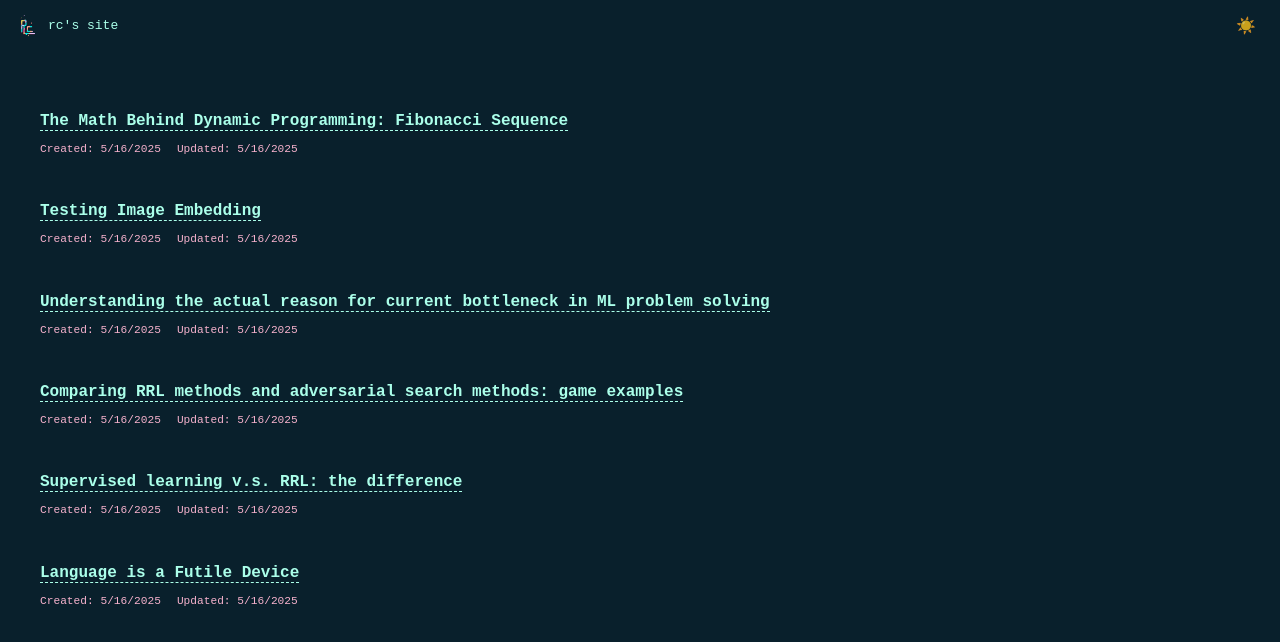
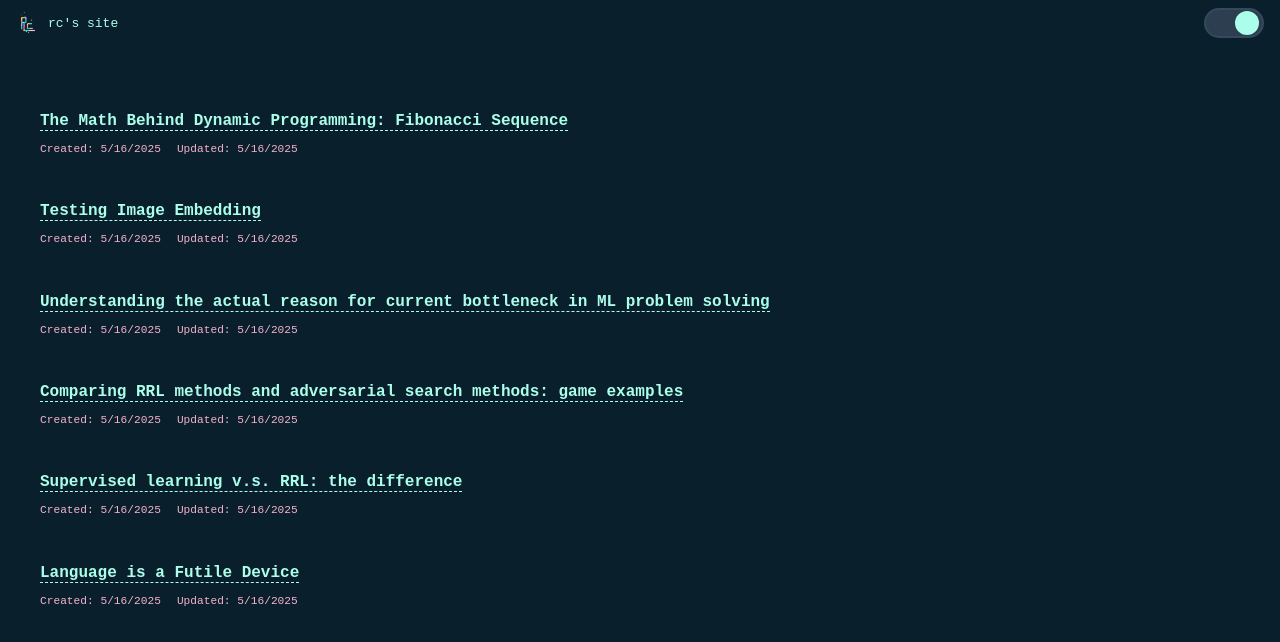
Before and after one commit to rcwoshimao/two-grains-of-salt, a React (Vite) app: page / in a window 1280 px wide. Shown: the top 642 px of the page. Built offline with nearby package versions, Linux system fonts and the light colour scheme.

Commit message:
Themed toggle for light/darkmode

```diff
--- a/package.json
+++ b/package.json
@@ -11,6 +11,7 @@
     "update-git-history": "node scripts/generate-git-history.js"
   },
   "dependencies": {
+    "framer-motion": "^12.12.1",
     "katex": "^0.16.22",
     "marked": "^12.0.0",
     "react": "^18.2.0",
--- a/src/components/Banner.css
+++ b/src/components/Banner.css
@@ -33,18 +33,3 @@
   line-height: 1;
   font-size: 13px;
 }
-
-.theme-toggle {
-  background: none;
-  border: none;
-  cursor: pointer;
-  padding: 0.5rem;
-  font-size: 16px;
-  opacity: 0.8;
-  transition: opacity 0.3s ease;
-  color: var(--text-body-color1);
-}
-
-.theme-toggle:hover {
-  opacity: 1;
-}
--- a/src/components/Banner.jsx
+++ b/src/components/Banner.jsx
@@ -1,27 +1,16 @@
 import { useState, useEffect } from 'react';
 import './Banner.css';
 import rcLogo from '../assets/rc.PNG';
+import ThemeToggle from './ThemeToggle';
 
 function Banner() {
-  const [theme, setTheme] = useState('dark');
-
-  useEffect(() => {
-    document.documentElement.setAttribute('data-theme', theme);
-  }, [theme]);
-
-  const toggleTheme = () => {
-    setTheme(theme === 'dark' ? 'light' : 'dark');
-  };
-
   return (
     <div className="banner">
       <div className="banner-left">
         <img src={rcLogo} alt="RC" className="banner-logo" />
         <span className="banner-text">rc's site</span>
       </div>
-      <button onClick={toggleTheme} className="theme-toggle">
-        {theme === 'dark' ? '☀️' : '🌙'}
-      </button>
+      <ThemeToggle />
     </div>
   );
 }
--- /dev/null
+++ b/src/components/ThemeToggle.css
@@ -0,0 +1,59 @@
+.toggle-container {
+  width: 60px;
+  height: 30px;
+  background-color: var(--bg-color2);
+  border-radius: 30px;
+  cursor: pointer;
+  display: flex;
+  align-items: center;
+  padding: 3px;
+  border: 2px solid var(--text-body-color2);
+  outline: none;
+  transition: all 0.3s ease;
+  position: relative;
+}
+
+.toggle-container:hover {
+  border-color: var(--text-body-color1);
+}
+
+.toggle-container.light {
+  justify-content: flex-start;
+  background-color: #ffd700;
+  border-color: #e6c200;
+}
+
+.toggle-container.dark {
+  justify-content: flex-end;
+  background-color: #2c3e50;
+  border-color: #34495e;
+}
+
+.toggle-handle {
+  width: 24px;
+  height: 24px;
+  background-color: var(--text-body-color1);
+  border-radius: 50%;
+  display: flex;
+  align-items: center;
+  justify-content: center;
+  margin: 0;
+}
+
+.toggle-icon {
+  font-size: 14px;
+  line-height: 1;
+  display: flex;
+  align-items: center;
+  justify-content: center;
+  height: 100%;
+}
+
+/* Adjust icon position */
+.light .toggle-icon {
+  transform: translateY(-1px);
+}
+
+.dark .toggle-icon {
+  transform: translateY(-1px);
+}
--- /dev/null
+++ b/src/components/ThemeToggle.jsx
@@ -0,0 +1,46 @@
+import { motion } from "framer-motion";
+import { useState, useEffect } from "react";
+import "./ThemeToggle.css";
+
+function ThemeToggle() {
+  const [isLight, setIsLight] = useState(() => {
+    // Initialize from localStorage, default to dark theme
+    const saved = localStorage.getItem("theme");
+    return saved === "light";
+  });
+
+  useEffect(() => {
+    // Update the data-theme attribute on root element
+    const theme = isLight ? "light" : "dark";
+    document.documentElement.setAttribute("data-theme", theme);
+    localStorage.setItem("theme", theme);
+  }, [isLight]);
+
+  const toggleTheme = () => {
+    setIsLight(!isLight);
+  };
+
+  return (
+    <button
+      className={`toggle-container ${isLight ? "light" : "dark"}`}
+      onClick={toggleTheme}
+      aria-label="Toggle theme"
+    >
+      <motion.div
+        className="toggle-handle"
+        layout
+        transition={{
+          type: "spring",
+          duration: 0.2,
+          bounce: 0.2,
+        }}
+      >
+        <span className="toggle-icon">
+          {/*isLight ? "☀️" : "🌙"*/}
+        </span>
+      </motion.div>
+    </button>
+  );
+}
+
+export default ThemeToggle;
```
Also changed, not shown: 1 other file (tests, documents, lock files or other folders).
